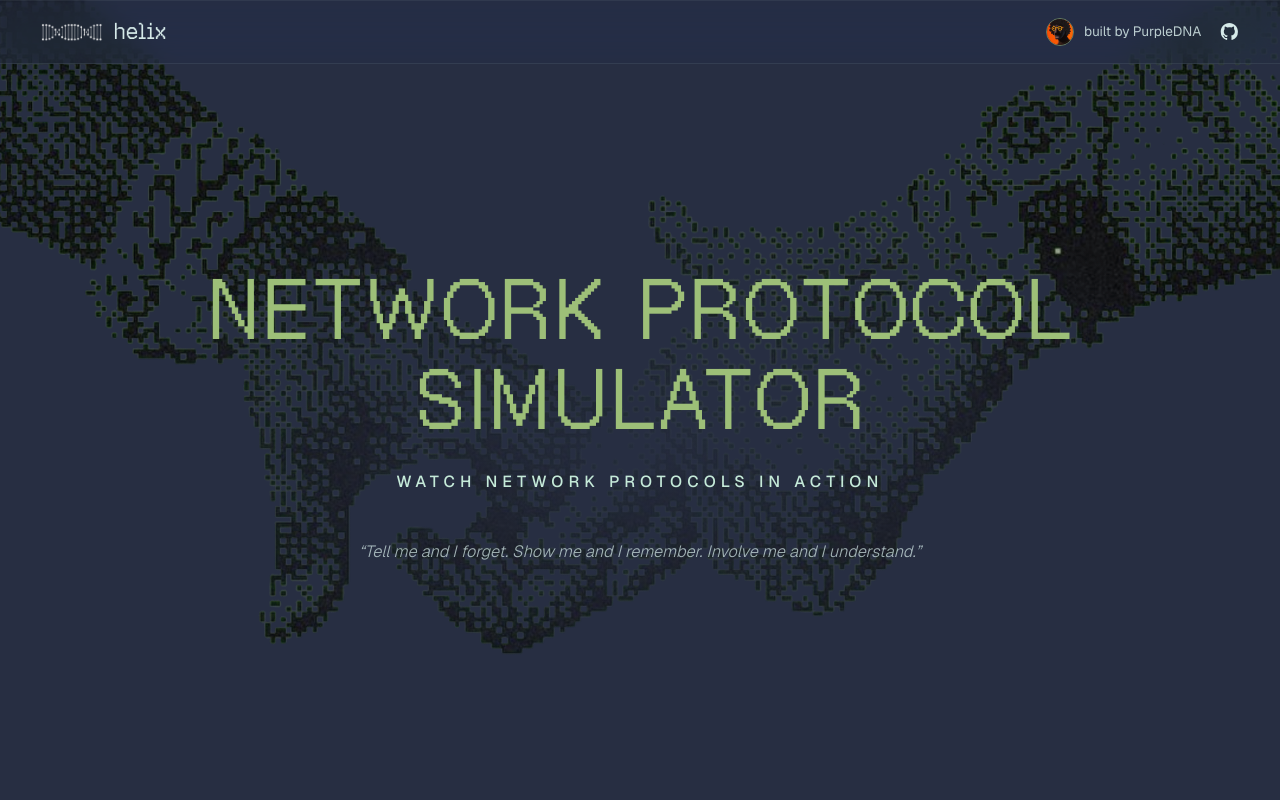
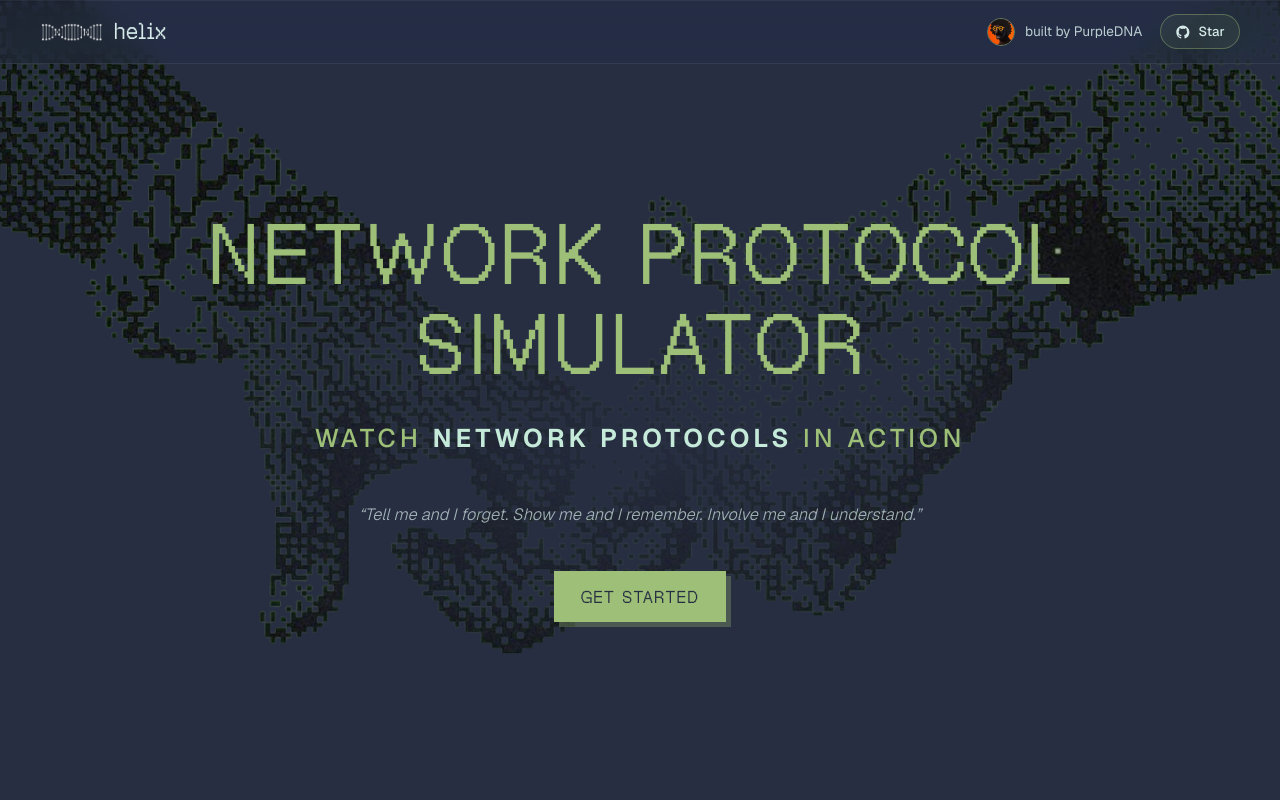
Before and after one commit to PurpleDNA/helix, a React (Vite) app in the folder frontend/: page / in a window 1280 px wide. Shown: the top 800 px of the page. Built offline with nearby package versions, Linux system fonts and the light colour scheme; no server answers.

Commit message:
feat: add RotatingTagline component and enhance Home page with star count and scroll functionality

```diff
--- a/frontend/src/pages/Home.tsx
+++ b/frontend/src/pages/Home.tsx
@@ -1,7 +1,8 @@
-import { useCallback, useState } from 'react'
+import { useCallback, useEffect, useState } from 'react'
 import { Link } from 'react-router-dom'
 import IntroTerminal from './IntroTerminal'
 import HeroHands from './HeroHands'
+import RotatingTagline from './RotatingTagline'
 import './home.css'
 
 const REPO_URL = 'https://github.com/PurpleDNA/helix'
@@ -16,6 +17,22 @@ export default function Home() {
 
   const handleLeaving = useCallback(() => setRevealed(true), [])
   const handleDone = useCallback(() => setIntroMounted(false), [])
+
+  const [stars, setStars] = useState<number | null>(null)
+  useEffect(() => {
+    fetch('https://api.github.com/repos/PurpleDNA/helix')
+      .then((r) => (r.ok ? r.json() : null))
+      .then((d) => {
+        if (typeof d?.stargazers_count === 'number') setStars(d.stargazers_count)
+      })
+      .catch(() => {}) // no count shown; the pill still links out
+  }, [])
+
+  const scrollToNext = () => {
+    document.getElementById('what-is-helix')?.scrollIntoView({
+      behavior: reducedMotion() ? 'auto' : 'smooth',
+    })
+  }
 
   return (
     <div className={revealed ? 'landing revealed' : 'landing'}>
@@ -38,15 +55,23 @@ export default function Home() {
             <span>built by PurpleDNA</span>
           </a>
           <a
-            className="repo-link"
+            className="star-pill"
             href={REPO_URL}
             target="_blank"
             rel="noreferrer"
-            aria-label="Helix on GitHub"
+            aria-label="Star helix on GitHub"
           >
             <svg aria-hidden="true">
               <use href="/icons.svg#github-icon" />
             </svg>
+            <span>Star</span>
+            {stars !== null && (
+              <span className="star-count">
+                {new Intl.NumberFormat('en', { notation: 'compact' }).format(
+                  stars,
+                )}
+              </span>
+            )}
           </a>
         </div>
       </header>
@@ -55,12 +80,20 @@ export default function Home() {
         <HeroHands play={revealed} />
         <div className="hero-copy">
           <h1>NETWORK PROTOCOL SIMULATOR</h1>
-          <p className="hero-sub">Watch network protocols in action</p>
+          <RotatingTagline active={revealed} />
           <p className="hero-quote">
             &ldquo;Tell me and I forget. Show me and I remember. Involve me and
             I understand.&rdquo;
           </p>
+          <button className="hero-cta" onClick={scrollToNext}>
+            GET STARTED
+          </button>
         </div>
+      </section>
+
+      {/* landing spot for the CTA; the real section gets built next */}
+      <section id="what-is-helix" className="next-stub">
+        <p>// next section under construction</p>
       </section>
     </div>
   )
--- /dev/null
+++ b/frontend/src/pages/RotatingTagline.tsx
@@ -0,0 +1,88 @@
+import { useEffect, useRef, useState } from 'react'
+
+// "NETWORK PROTOCOLS" is the constant; the words around it rotate.
+const PHRASES = [
+  { before: 'WATCH', after: 'IN ACTION' },
+  { before: 'EXPLORE', after: 'PACKET BY PACKET' },
+  { before: 'SEE', after: 'COME ALIVE' },
+  { before: 'FINALLY UNDERSTAND', after: '' },
+]
+
+const GLYPHS = '#<>/\\|=+*%$@01'
+const ROTATE_MS = 3600
+const SCRAMBLE_FRAMES = 12
+const FRAME_MS = 50
+
+const reducedMotion = () =>
+  window.matchMedia('(prefers-reduced-motion: reduce)').matches
+
+/** Terminal-style decode: when `target` changes, churn random glyphs that
+ *  resolve left-to-right into the new text. */
+function useScramble(target: string) {
+  const [display, setDisplay] = useState(target)
+  const mounted = useRef(false)
+
+  useEffect(() => {
+    if (!mounted.current) {
+      // no scramble on first render: the tagline fades in already settled
+      mounted.current = true
+      return
+    }
+    if (reducedMotion()) {
+      setDisplay(target)
+      return
+    }
+    let frame = 0
+    const id = window.setInterval(() => {
+      frame++
+      if (frame >= SCRAMBLE_FRAMES) {
+        setDisplay(target)
+        window.clearInterval(id)
+        return
+      }
+      const progress = frame / SCRAMBLE_FRAMES
+      setDisplay(
+        target
+          .split('')
+          .map((ch, i) =>
+            ch === ' ' || i / target.length < progress
+              ? ch
+              : GLYPHS[Math.floor(Math.random() * GLYPHS.length)],
+          )
+          .join(''),
+      )
+    }, FRAME_MS)
+    return () => window.clearInterval(id)
+  }, [target])
+
+  return display
+}
+
+export default function RotatingTagline({ active }: { active: boolean }) {
+  const [idx, setIdx] = useState(0)
+
+  useEffect(() => {
+    if (!active || reducedMotion()) return
+    const id = window.setInterval(
+      () => setIdx((i) => (i + 1) % PHRASES.length),
+      ROTATE_MS,
+    )
+    return () => window.clearInterval(id)
+  }, [active])
+
+  const before = useScramble(PHRASES[idx].before)
+  const after = useScramble(PHRASES[idx].after)
+
+  return (
+    <p className="hero-sub">
+      <span className="sub-var">{before}</span>{' '}
+      <span className="sub-const">NETWORK PROTOCOLS</span>
+      {after && (
+        <>
+          {' '}
+          <span className="sub-var">{after}</span>
+        </>
+      )}
+    </p>
+  )
+}
--- a/frontend/src/pages/home.css
+++ b/frontend/src/pages/home.css
@@ -86,19 +86,36 @@
   border: 1px solid rgba(157, 191, 120, 0.55);
 }
 
-.repo-link {
-  display: grid;
-  place-items: center;
+.star-pill {
+  display: flex;
+  align-items: center;
+  gap: 0.45rem;
+  padding: 0.42rem 0.9rem;
+  border-radius: 999px;
+  border: 1px solid rgba(157, 191, 120, 0.4);
+  background: rgba(157, 191, 120, 0.08);
   color: var(--helix-frost);
+  font-size: 0.82rem;
+  font-weight: 500;
+  text-decoration: none;
+  transition: background 0.15s ease;
 }
 
-.repo-link:hover {
-  color: var(--helix-moss);
+.star-pill:hover {
+  background: rgba(157, 191, 120, 0.18);
 }
 
-.repo-link svg {
-  width: 21px;
-  height: 21px;
+.star-pill svg {
+  width: 16px;
+  height: 16px;
+}
+
+.star-count {
+  font-family: 'Geist Mono', ui-monospace, monospace;
+  font-size: 0.78rem;
+  color: var(--helix-mint);
+  border-left: 1px solid rgba(157, 191, 120, 0.4);
+  padding-left: 0.45rem;
 }
 
 @media (max-width: 640px) {
@@ -164,12 +181,22 @@
 }
 
 .hero-sub {
-  margin: 1.6rem 0 0;
+  margin: 1.8rem 0 0;
   font-weight: 500;
-  font-size: clamp(0.78rem, 1.5vw, 1rem);
-  letter-spacing: 0.32em;
+  font-size: clamp(1.05rem, 2.3vw, 1.6rem);
+  letter-spacing: 0.16em;
   text-transform: uppercase;
   color: var(--helix-mint);
+}
+
+/* the rotating words around the constant */
+.hero-sub .sub-var {
+  color: var(--helix-moss);
+}
+
+.hero-sub .sub-const {
+  color: var(--helix-mint);
+  font-weight: 650;
 }
 
 .hero-quote {
@@ -180,6 +207,42 @@
   font-size: 1.02rem;
   line-height: 1.75;
   color: rgba(214, 234, 233, 0.72);
+}
+
+.hero-cta {
+  margin-top: 2.6rem;
+  padding: 0.9rem 1.7rem;
+  font-family: 'Geist Pixel', monospace;
+  font-size: 1.05rem;
+  letter-spacing: 0.04em;
+  color: var(--helix-night);
+  background: var(--helix-moss);
+  border: none;
+  border-radius: 0;
+  cursor: pointer;
+  box-shadow: 5px 5px 0 rgba(157, 191, 120, 0.3);
+  transition:
+    transform 0.12s ease,
+    box-shadow 0.12s ease;
+}
+
+.hero-cta:hover {
+  transform: translate(-1px, -1px);
+  box-shadow: 6px 6px 0 rgba(157, 191, 120, 0.38);
+}
+
+.hero-cta:active {
+  transform: translate(3px, 3px);
+  box-shadow: 1px 1px 0 rgba(157, 191, 120, 0.3);
+}
+
+.next-stub {
+  min-height: 60vh;
+  display: grid;
+  place-items: center;
+  font-family: 'Geist Mono', ui-monospace, monospace;
+  font-size: 0.85rem;
+  color: rgba(214, 234, 233, 0.3);
 }
 
 /* staggered fade: once the intro starts leaving (.revealed), the copy
@@ -204,6 +267,10 @@
   .revealed .hero-copy .hero-quote {
     animation-delay: 0.65s;
   }
+
+  .revealed .hero-copy .hero-cta {
+    animation-delay: 0.8s;
+  }
 }
 
 @keyframes copy-rise {
```
